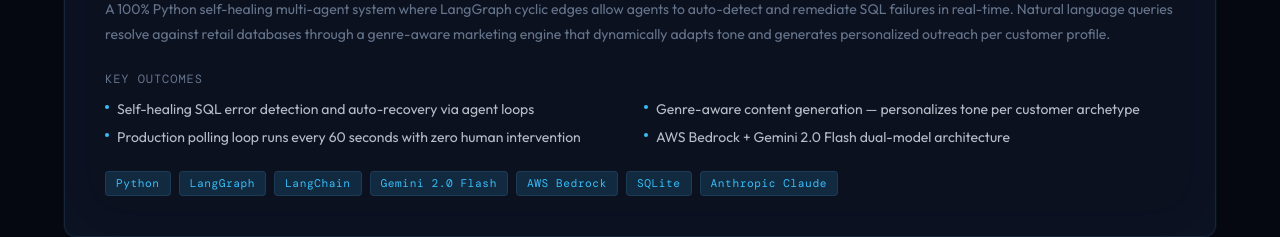
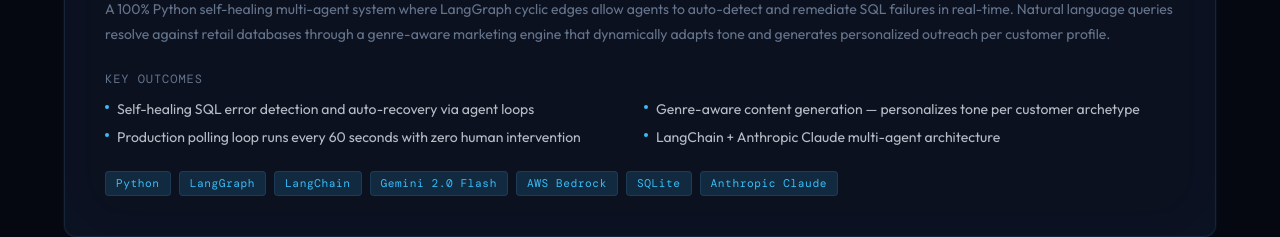
Before and after one commit to vidhyachenji40-cmyk/ai-portfolio, a Next.js app: page / in a window 1280 px wide. Shown: the part 2060-2297 px from the top of the page. Built offline with nearby package versions, Linux system fonts and the light colour scheme; a web font is replaced by a local one.

Commit message:
Update Projects.tsx

```diff
--- a/src/components/Projects.tsx
+++ b/src/components/Projects.tsx
@@ -8,7 +8,7 @@ const projects = [
       "Self-healing SQL error detection and auto-recovery via agent loops",
       "Genre-aware content generation — personalizes tone per customer archetype",
       "Production polling loop runs every 60 seconds with zero human intervention",
-      "AWS Bedrock + Gemini 2.0 Flash dual-model architecture",
+      "LangChain + Anthropic Claude multi-agent architecture",
     ],
     stack: ["Python", "LangGraph", "LangChain", "Gemini 2.0 Flash", "AWS Bedrock", "SQLite", "Anthropic Claude"],
     type: "Open Source",
```
